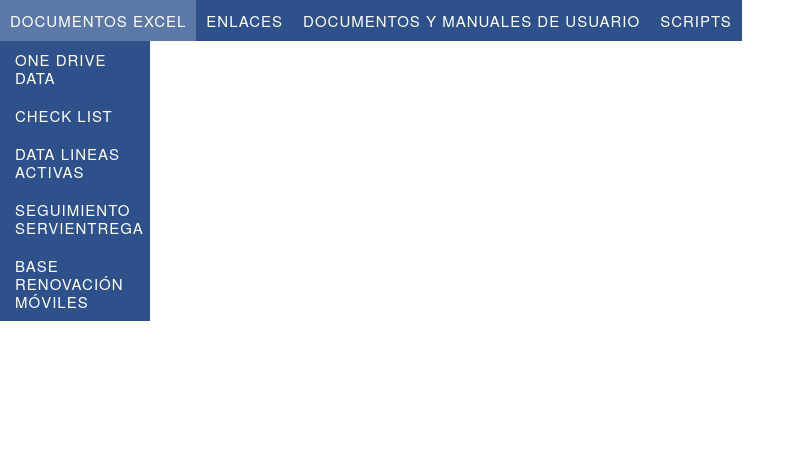
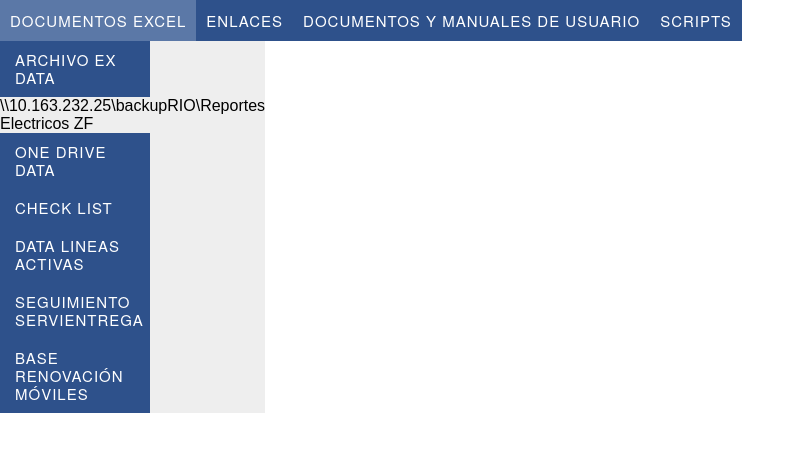
Before and after one commit to miguel61904/plantilla_trabajo, a plain HTML site: page index.html in a window 1280 px wide. Shown: the whole page, without its empty margins (0-805 px from the left). Drawn offline with Linux system fonts and the light colour scheme.

Commit message:
Update index.html

```diff
--- a/index.html
+++ b/index.html
@@ -12,6 +12,8 @@
             <ul>
              <li><a href="#">Documentos Excel</a>
                 <ul>
+                    <li><a href="\\10.163.232.25\backupRIO\Reportes Electricos ZF">Archivo EX Data</a></li>
+                    \\10.163.232.25\backupRIO\Reportes Electricos ZF
                     <li><a href="https://onedrive.live.com/?authkey=%21AEgpcHvDpEIO5LM&id=B2244CD683BD8234%21490088&cid=B2244CD683BD8234">One Drive Data</a></li>
                     <li><a href="https://drive.google.com/uc?export=download&id=1VFZ2T5SeOuMRysY3jGT40rktUZnHqA62">Check List</a></li>
                     <li><a href="https://onedrive.live.com/view.aspx?resid=B2244CD683BD8234!491303&cid=b2244cd683bd8234&authkey=!AEgpcHvDpEIO5LM&CT=1709216523996&OR=ItemsView">Data lineas Activas</a></li>
```
